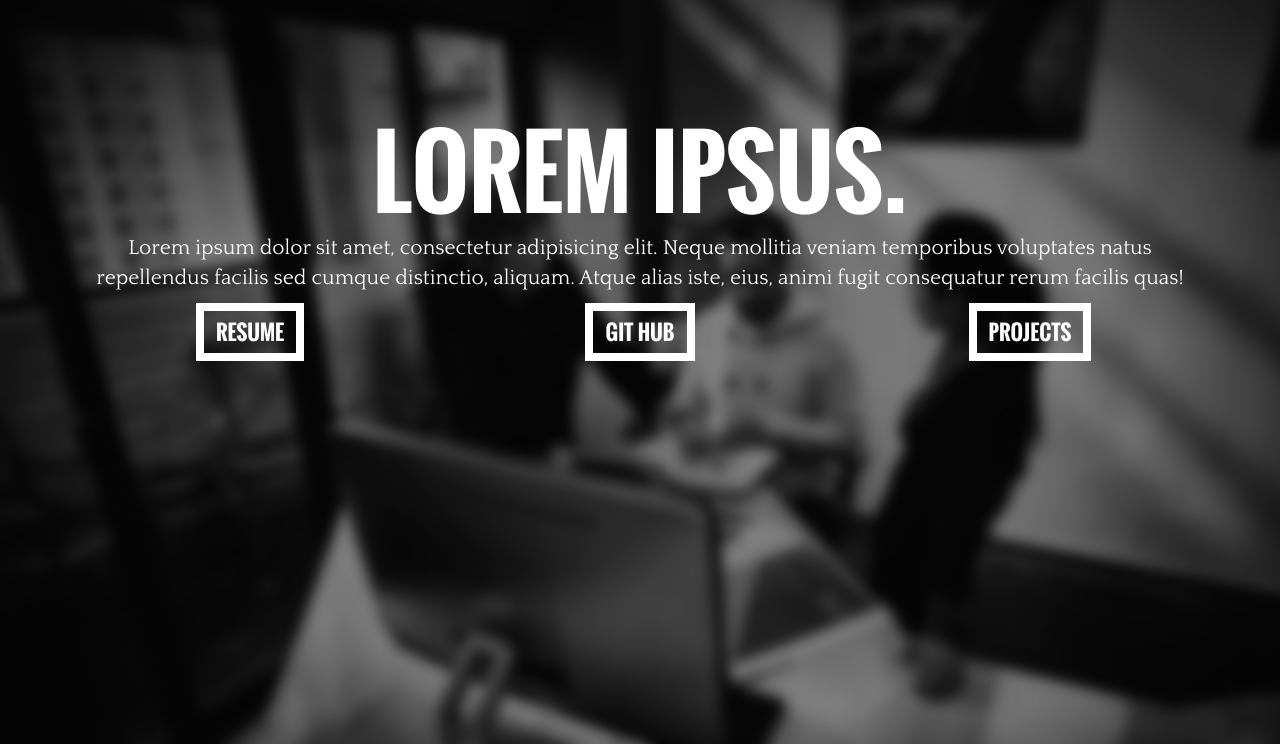
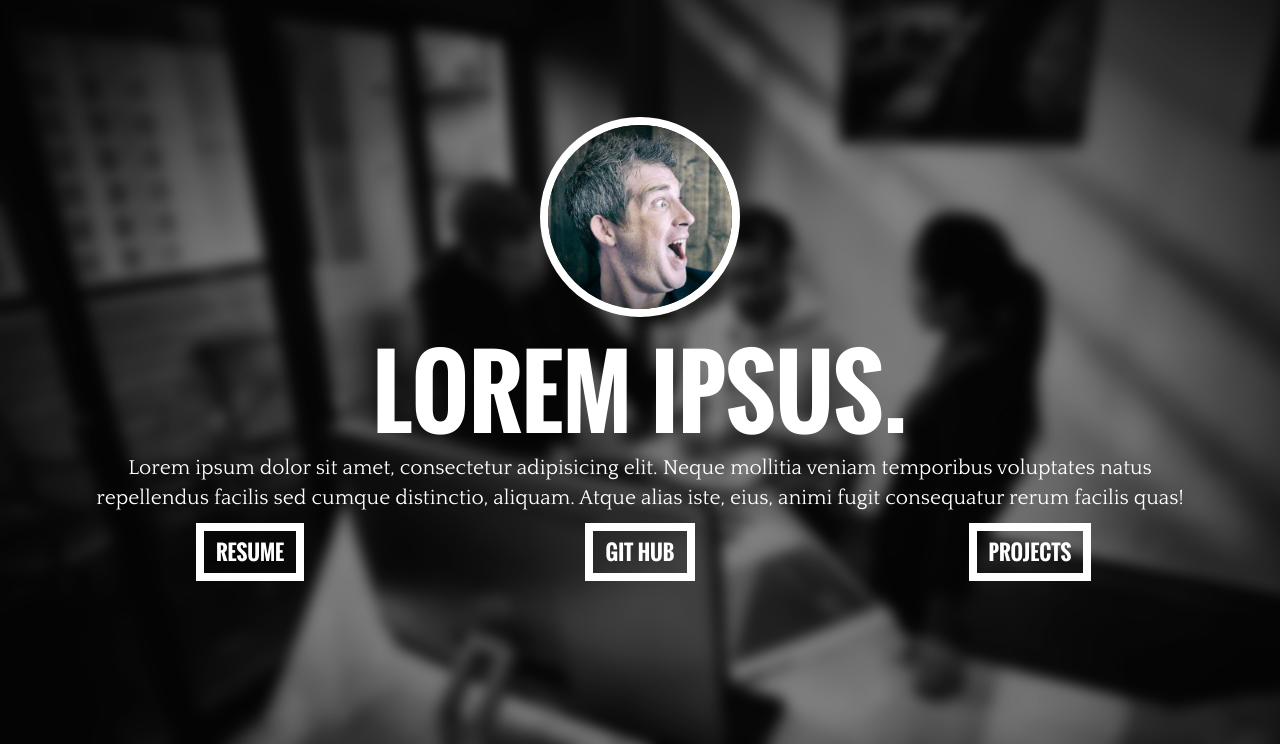
Before and after one commit to JoshuaMaddox/Joshua_Maddox_Portfolio, a plain HTML site: page index.html in a window 1280 px wide. Shown: the part 53-797 px from the top of the page. Drawn offline with nearby package versions, Linux system fonts and the light colour scheme; files whose address does not match are found by name; a web font is replaced by a local one.

Commit message:
added mark-up for main header round resume image

```diff
--- a/index.html
+++ b/index.html
@@ -58,6 +58,7 @@
 		<div class="row jm-intro">
 			<div class="col-xs-12">
 				<div class="jm-header-text">
+					<img class="img-responsive img-circle jm-header-img" src="assets/imgs/JoshuaMaddox.jpg" alt="Head Shot of Joshua Maddox">
 					<h1>LOREM IPSUS.</h1>
 					<p>Lorem ipsum dolor sit amet, consectetur adipisicing elit. Neque mollitia veniam temporibus voluptates natus repellendus facilis sed cumque distinctio, aliquam. Atque alias iste, eius, animi fugit consequatur rerum facilis quas!
 					</p>
```
